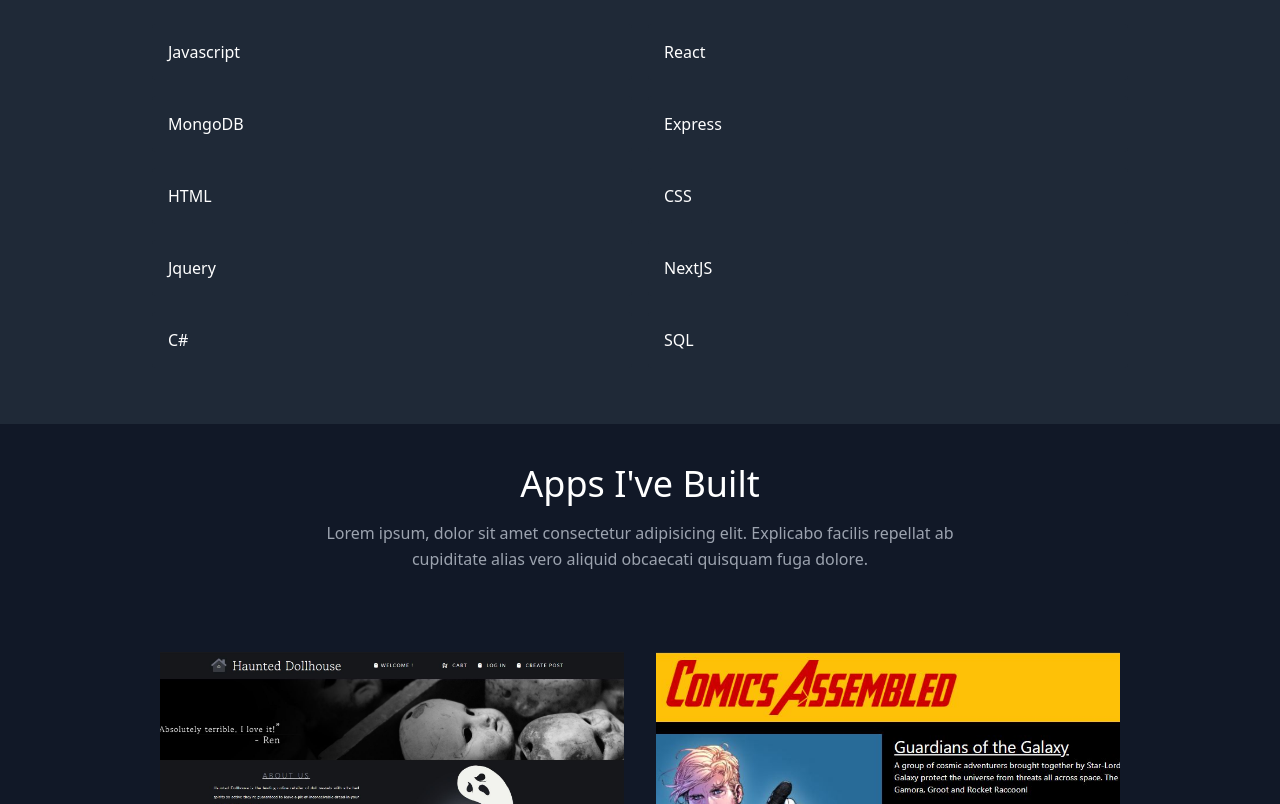
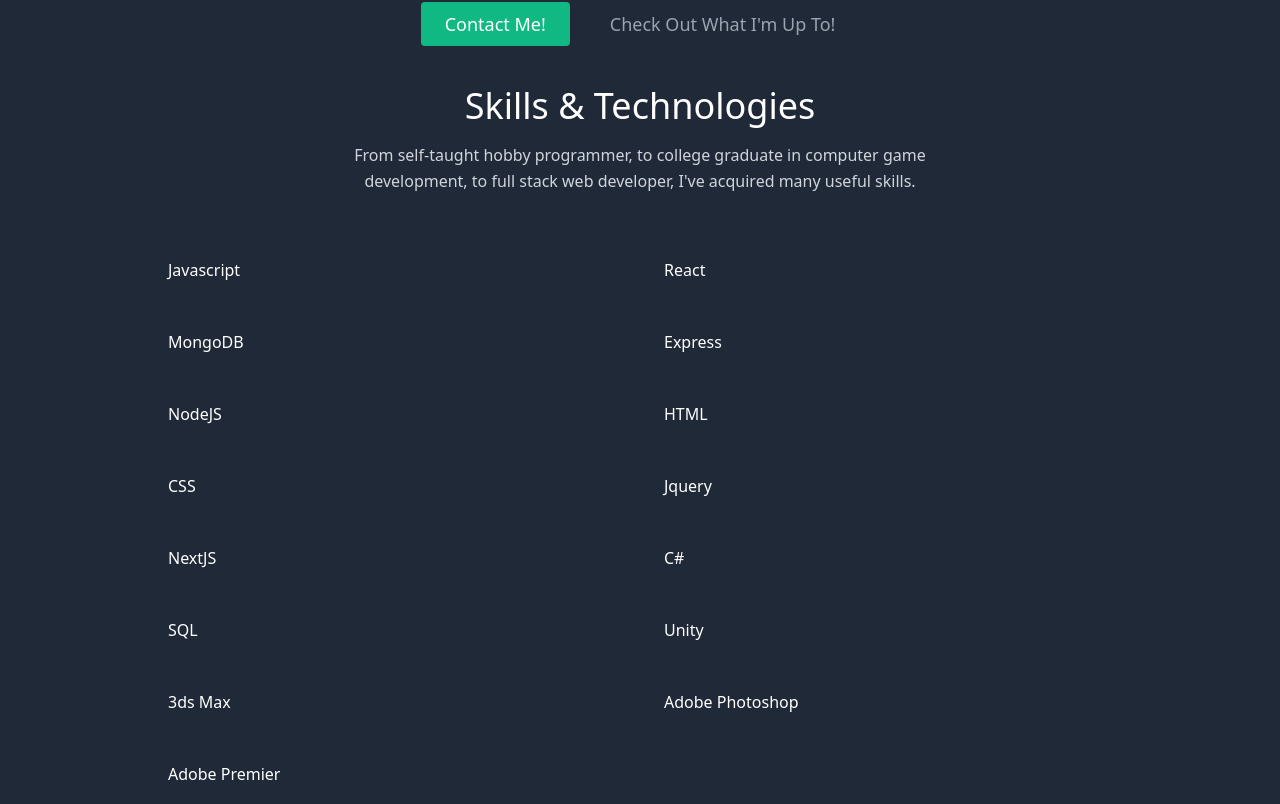
Before and after one commit to ahuffma2/react-portfolio, a React (Create React App) app: page / in a window 1280 px wide. Shown: the part 456-1260 px from the top of the page. Built offline with nearby package versions, Linux system fonts and the light colour scheme.

Commit message:
About Me, and Projects Finalized

```diff
--- a/src/components/About-Me.js
+++ b/src/components/About-Me.js
@@ -5,12 +5,19 @@ export default function About() {
         <section id="about-me">
 
         <div className="container mx-auto flex px-10 py-20 md:flex-row flex-col items-center">
+
             <div className="lg:flex-grow md:w-1/2 lg:pr-24 md:pr-16 flex flex-col md:items-start md:text-left mb-16 md:mb-0 items-center text-center">
-                <h1 className="title-font sm:text-4xl text-3xl mb-4 font-medium text-white">
+
+                <h1 className="title-font sm:text-4xl text-3xl mb-5 font-LARGE text-white">
                     I'm Austin Huffman.
                 </h1>
+
+                <p className="mb-8 leading-relaxed">
+                I got my start at the wee age of 15 (Back in 2012) creating educational Unity Games for my high-school homework assignments. Why make a powerpoint when I could make a game? I then decided to take my passion to college and get my Bachelors in Computer Game Development and Design. This program was Computer Science focused and I got my Minor in CS, as well as a focus on Software Engineering. I am currently attending a Georgia Institute of Technology bootcamp and working with two other extremely talented engineers to create our own Web App E-Commerce Bulletin to show off the skills I acquired in the camp but as this is still a work in progress you'll have to stay tuned. I am looking to jump start my career get my foot in the door with my first CS job. This is my passion. I want to create and make applications that improve peoples lives. And mostly, I'm a problem solver always looking to learn, improve, and grow
+                </p>
             </div>
         </div>
+
 
         <div className="flex justify-center">
             <a
@@ -25,13 +32,6 @@ export default function About() {
               Check Out What I'm Up To!
             </a>
 
-            {/* <div className="lg:max-w-lg lg:w-full md:w-1/2 w-5/6">
-              <img
-                className="object-cover object-center rounded"
-                alt="hero"
-                src="./coding.svg"
-              />
-            </div> */}
 
           </div>
         </section>
--- a/src/components/Projects.js
+++ b/src/components/Projects.js
@@ -16,9 +16,7 @@ export default function Projects() {
           </h1>
 
           <p className="lg:w-2/3 mx-auto leading-relaxed text-base">
-            Lorem ipsum, dolor sit amet consectetur adipisicing elit. Explicabo
-            facilis repellat ab cupiditate alias vero aliquid obcaecati quisquam
-            fuga dolore.
+            Take a look at some of the Projects I've been making! I love working on a team and growing not only my own skills, but helping others grow in their passions as well!
           </p>
         </div>
 
--- a/src/components/Skills.js
+++ b/src/components/Skills.js
@@ -14,9 +14,7 @@ export default function Skills() {
               </h1>
 
               <p className="text-base leading-relaxed xl:w-2/4 lg:w-3/4 mx-auto">
-                Lorem ipsum dolor sit amet consectetur, adipisicing elit. Nisi sit
-                ipsa delectus eum quo voluptas aspernatur accusantium distinctio
-                possimus est.
+                 From self-taught hobby programmer, to college graduate in computer game development, to full stack web developer, I've acquired many useful skills.
               </p>
 
             </div>
--- a/src/data.js
+++ b/src/data.js
@@ -32,10 +32,15 @@ export const skills = [
     'React',
     'MongoDB',
     'Express',
+    'NodeJS',
     'HTML',
     'CSS',
     'Jquery',
     'NextJS',
     'C#',
     'SQL',
+    'Unity',
+    '3ds Max',
+    'Adobe Photoshop',
+    'Adobe Premier'
 ]
```
Also changed, not shown: public/images/Haunted-Ico.jpg.
